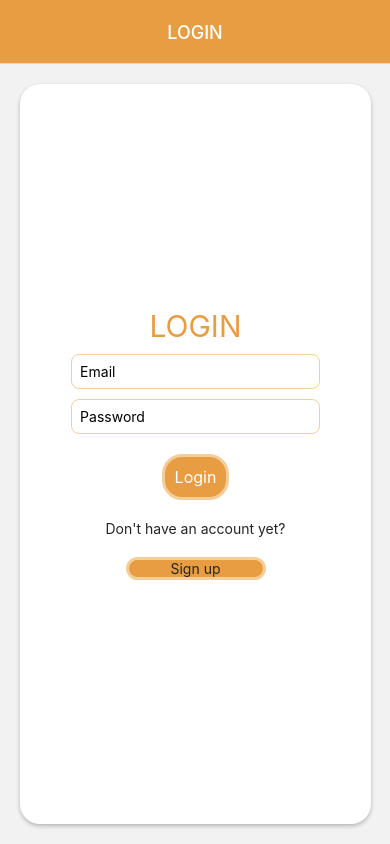
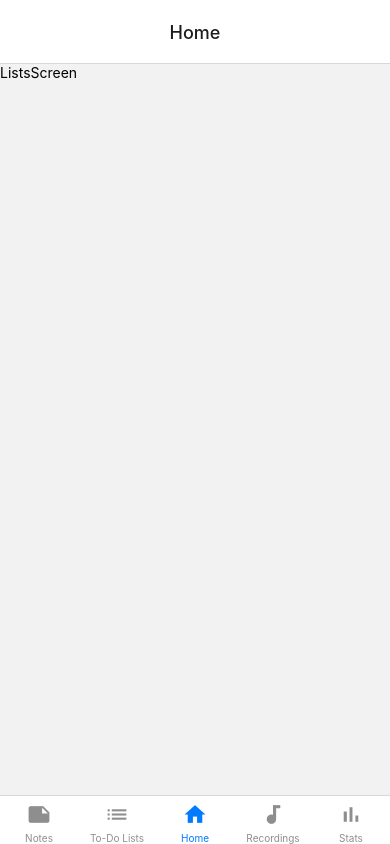
Before and after one commit to lulemar16/tfgApp, a React Native app in the folder my-app/: screen / in a window 390 px wide. Built offline with nearby package versions, Linux system fonts and the light colour scheme.

Commit message:
home sreen and bottom nav

```diff
--- a/my-app/App.js
+++ b/my-app/App.js
@@ -4,84 +4,159 @@ import { AppRegistry, StyleSheet, Text, View } from 'react-native';
 import 'react-native-gesture-handler';
 import { NavigationContainer } from '@react-navigation/native';
 import { createStackNavigator } from '@react-navigation/stack';
+import { createBottomTabNavigator } from '@react-navigation/bottom-tabs';
+import MaterialIcons from 'react-native-vector-icons/MaterialIcons';
+import ListsScreen from './screens/ListsScreen';
+import AudioScreen from './screens/AudioScreen';
+import StatisticsScreen from './screens/StatisticsScreen';
 import Notes from './screens/Notes';
 import CreateNote from './screens/CreateNote';
 import DetailedNote from './screens/DetailedNote';
 import LoginScreen from './screens/LoginScreen';
 import ProfileScreen from './screens/ProfileScreen';
 import SignUpScreen from './screens/SignUpScreen';
+import HomeScreen from './screens/HomeScreen';
+
 
 export default function App() {
 
-  const Stack = createStackNavigator();
+  // const Stack = createStackNavigator();
+  const Tab = createBottomTabNavigator();
 
   function MyStack() {
     return (
-      <Stack.Navigator
-        initialRouteName="Login" // Set the initial route to "Login"
-      >
+      // <Stack.Navigator
+      //   initialRouteName="Home" // Set the initial route to "Login"
+      // >
 
-        <Stack.Screen
-          name="Login"
-          component={LoginScreen}
-          options={{
-            title: 'LOGIN',
-            headerTitleAlign: 'center',
-            headerStyle: { backgroundColor: '#E99D42' },
-            headerTintColor: 'white',
-          }}
-        />
-        <Stack.Screen
+      //   {/* <Stack.Screen
+      //     name="Login"
+      //     component={LoginScreen}
+      //     options={{
+      //       title: 'LOGIN',
+      //       headerTitleAlign: 'center',
+      //       headerStyle: { backgroundColor: '#E99D42' },
+      //       headerTintColor: 'white',
+      //     }}
+      //   /> */}
+      //   <Stack.Screen
+      //     name="Notes"
+      //     component={Notes}
+      //     options={{
+      //       title: 'NOTES APP',
+      //       headerTitleAlign: 'center',
+      //       headerStyle: { backgroundColor: '#E99D42' },
+      //       headerTintColor: 'white',
+      //     }}
+      //   />
+      //   <Stack.Screen
+      //     name="Create"
+      //     component={CreateNote}
+      //     options={{
+      //       title: 'CREATE NOTES',
+      //       headerTitleAlign: 'center',
+      //       headerStyle: { backgroundColor: '#E99D42' },
+      //       headerTintColor: 'white',
+      //     }}
+      //   />
+      //   <Stack.Screen
+      //     name="Details"
+      //     component={DetailedNote}
+      //     options={{
+      //       title: 'NOTES DETAILS',
+      //       headerTitleAlign: 'center',
+      //       headerStyle: { backgroundColor: '#E99D42' },
+      //       headerTintColor: 'white',
+      //     }}
+      //   />
+      //   <Stack.Screen
+      //     name="Profile"
+      //     component={ProfileScreen}
+      //     options={{
+      //       title: 'USER PROFILE',
+      //       headerTitleAlign: 'center',
+      //       headerStyle: { backgroundColor: '#E99D42' },
+      //       headerTintColor: 'white',
+      //     }}
+      //   />
+      //   <Stack.Screen
+      //     name="Home"
+      //     component={HomeScreen}
+      //     options={{
+      //       title: 'HOME',
+      //       headerTitleAlign: 'center',
+      //       headerStyle: { backgroundColor: '#E99D42' },
+      //       headerTintColor: 'white',
+      //     }}
+      //   />
+      //   {/* <Stack.Screen
+      //     name="SignUp"
+      //     component={SignUpScreen}
+      //     options={{
+      //       title: 'SIGN UP',
+      //       headerTitleAlign: 'center',
+      //       headerStyle: { backgroundColor: '#E99D42' },
+      //       headerTintColor: 'white',
+      //     }}
+      //   /> */}
+      // </Stack.Navigator>
+
+      <NavigationContainer independent={true}>
+        <Tab.Navigator
+          initialRouteName="Home">
+          <Tab.Screen
             name="Notes"
             component={Notes}
             options={{
-            title: 'NOTES APP',
-            headerTitleAlign: 'center',
-            headerStyle: { backgroundColor: '#E99D42' },
-            headerTintColor: 'white',
+              tabBarIcon: ({ color, size }) => (
+                <MaterialIcons name="note" color={color} size={size} />
+              ),
+              headerTitleAlign: 'center'
             }}
           />
-        <Stack.Screen
-          name="Create"
-          component={CreateNote}
+          <Tab.Screen
+            name="To-Do Lists"
+            component={ListsScreen}
             options={{
-            title: 'CREATE NOTES',
-            headerTitleAlign: 'center',
-            headerStyle: { backgroundColor: '#E99D42' },
-            headerTintColor: 'white',
+              tabBarIcon: ({ color, size }) => (
+                <MaterialIcons name="list" color={color} size={size} />
+              ),
+              headerTitleAlign: 'center'
             }}
           />
-        <Stack.Screen
-          name="Details"
-          component={DetailedNote}
+          <Tab.Screen
+            name="Home"
+            component={HomeScreen}
             options={{
-            title: 'NOTES DETAILS',
-            headerTitleAlign: 'center',
-            headerStyle: { backgroundColor: '#E99D42' },
-            headerTintColor: 'white',
+              tabBarIcon: ({ color, size }) => (
+                <MaterialIcons name="home" color={color} size={size} />
+              ),
+              headerTitleAlign: 'center'
             }}
           />
-        <Stack.Screen
-          name="Profile"
-          component={ProfileScreen}
+          <Tab.Screen
+            name="Recordings"
+            component={AudioScreen}
             options={{
-            title: 'USER PROFILE',
-            headerTitleAlign: 'center',
-            headerStyle: { backgroundColor: '#E99D42' },
-            headerTintColor: 'white',
+              tabBarIcon: ({ color, size }) => (
+                <MaterialIcons name="audiotrack" color={color} size={size} />
+              ),
+              headerTitleAlign: 'center'
             }}
           />
-        <Stack.Screen
-          name="SignUp"
-          component={SignUpScreen}
+          <Tab.Screen
+            name="Stats"
+            component={StatisticsScreen}
             options={{
-            title: 'SIGN UP',
-            headerTitleAlign: 'center',
-            headerStyle: { backgroundColor: '#E99D42' },
-            headerTintColor: 'white',
+              tabBarIcon: ({ color, size }) => (
+                <MaterialIcons name="bar-chart" color={color} size={size} />
+              ),
+              title: 'Stats',
+              headerTitleAlign: 'center'
             }}
           />
-      </Stack.Navigator>
+        </Tab.Navigator>
+      </NavigationContainer>
     );
   }
 
--- a/my-app/credentials.js
+++ b/my-app/credentials.js
@@ -1,6 +1,6 @@
 //credentials.js
 // Import the functions you need from the SDKs you need
-import firebase from "firebase/app";
+import { firebase, initializeApp}  from "firebase/app";
 import 'firebase/auth';
 // TODO: Add SDKs for Firebase products that you want to use
 // https://firebase.google.com/docs/web/setup#available-libraries
@@ -18,6 +18,6 @@ const firebaseConfig = {
 };
 
 // Initialize Firebase
-firebase.initializeApp(firebaseConfig);
+const appFirebase = initializeApp(firebaseConfig);
 
-export default firebase;
+export default appFirebase;
--- a/my-app/package.json
+++ b/my-app/package.json
@@ -9,7 +9,9 @@
     "web": "expo start --web"
   },
   "dependencies": {
+    "@react-native-async-storage/async-storage": "^1.21.0",
     "@react-native-community/datetimepicker": "7.2.0",
+    "@react-navigation/bottom-tabs": "^6.5.11",
     "@react-navigation/native": "^6.1.9",
     "@react-navigation/stack": "^6.3.20",
     "@rneui/base": "^4.0.0-rc.8",
--- /dev/null
+++ b/my-app/screens/AudioScreen.js
@@ -0,0 +1,14 @@
+import { Text, StyleSheet, View } from 'react-native'
+import React, { Component } from 'react'
+
+export default class AudioScreen extends Component {
+  render() {
+    return (
+      <View>
+        <Text>AudioScreen</Text>
+      </View>
+    )
+  }
+}
+
+const styles = StyleSheet.create({})
--- /dev/null
+++ b/my-app/screens/HomeScreen.js
@@ -0,0 +1,19 @@
+// AppNavigator.js
+import { createBottomTabNavigator } from '@react-navigation/bottom-tabs';
+import { NavigationContainer } from '@react-navigation/native';
+import MaterialIcons from 'react-native-vector-icons/MaterialIcons';
+import { Text, StyleSheet, View } from 'react-native'
+import React, { Component } from 'react'
+
+
+const Tab = createBottomTabNavigator();
+
+const AppNavigator = () => {
+  return (
+    <View>
+        <Text>ListsScreen</Text>
+    </View>
+  );
+};
+
+export default AppNavigator;
--- /dev/null
+++ b/my-app/screens/ListsScreen.js
@@ -0,0 +1,14 @@
+import { Text, StyleSheet, View } from 'react-native'
+import React, { Component } from 'react'
+
+export default class ListsScreen extends Component {
+  render() {
+    return (
+      <View>
+        <Text>ListsScreen</Text>
+      </View>
+    )
+  }
+}
+
+const styles = StyleSheet.create({})
--- /dev/null
+++ b/my-app/screens/StatisticsScreen.js
@@ -0,0 +1,14 @@
+import { Text, StyleSheet, View } from 'react-native'
+import React, { Component } from 'react'
+
+export default class StatisticsScreen extends Component {
+  render() {
+    return (
+      <View>
+        <Text>StatisticsScreen</Text>
+      </View>
+    )
+  }
+}
+
+const styles = StyleSheet.create({})
--- a/my-app/services/AuthService.js
+++ b/my-app/services/AuthService.js
@@ -1,10 +1,15 @@
 // services/AuthService.js
-import firebase from '../credentials';
-import 'firebase/auth';
+import appFirebase from '../credentials';
+import { initializeAuth, createUserWithEmailAndPassword, getAuth } from 'firebase/auth';
+import ReactNativeAsyncStorage from '@react-native-async-storage/async-storage';
+
 
 export const signUp = async (email, password) => {
   try {
-    const userCredential = await firebase.auth().createUserWithEmailAndPassword(email, password);
+    const auth = initializeAuth(appFirebase, {
+      persistence: getReactNativePersistence(ReactNativeAsyncStorage)
+    });
+    const userCredential = await createUserWithEmailAndPassword(auth, email, password);
     return userCredential.user;
   } catch (error) {
     throw error;
@@ -13,7 +18,7 @@ export const signUp = async (email, password) => {
 
 export const logIn = async (email, password) => {
   try {
-    const userCredential = await firebase.auth().signInWithEmailAndPassword(email, password);
+    const userCredential = await appFirebase.auth().signInWithEmailAndPassword(email, password);
     return userCredential.user;
   } catch (error) {
     throw error;
@@ -22,7 +27,7 @@ export const logIn = async (email, password) => {
 
 export const logOut = async () => {
   try {
-    await firebase.auth().signOut();
+    await appFirebase.auth().signOut();
   } catch (error) {
     throw error;
   }
```
Also changed, not shown: 1 other file (tests, documents, lock files or other folders). Lines whose indentation alone changed are shown as unchanged.
